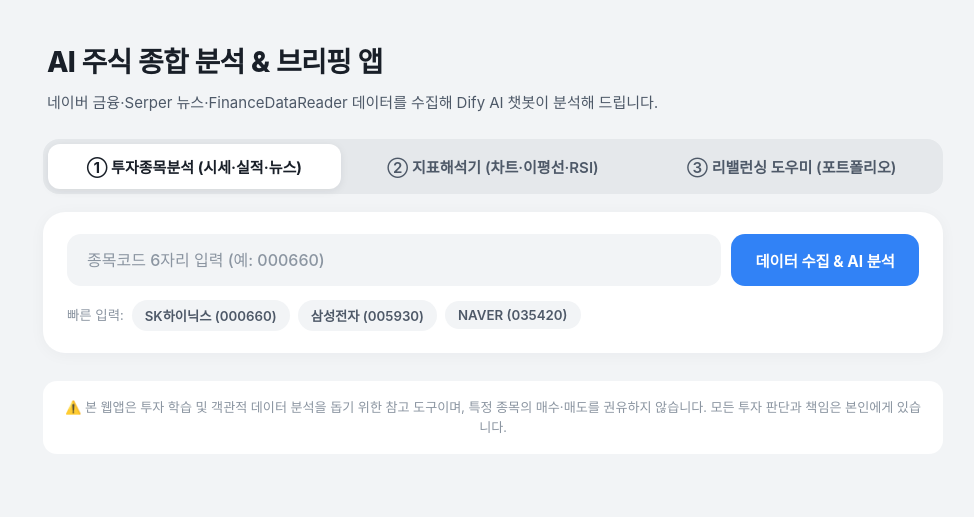
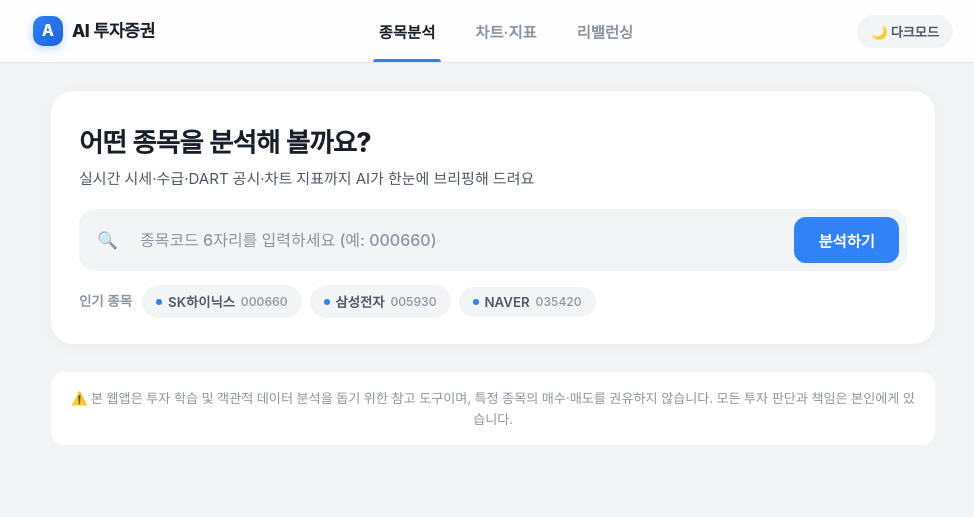
Before and after one commit to jyhy0323/investment-assistant, a Flask app: page / in a window 1280 px wide. Shown: the top 517 px of the page, without its empty margins (147-1121 px from the left). Run offline with Flask 3, Linux system fonts and the light colour scheme; some web fonts are replaced.

Commit message:
Design: Add Toss Securities sticky topbar, spotlight search, dark/light mode toggle, and cache-busting

```diff
--- a/static/app.js
+++ b/static/app.js
@@ -7,6 +7,40 @@ document.addEventListener("DOMContentLoaded", () => {
     technical: { code: "", data: null, conversationId: "" },
     rebalance: { code: "PORTFOLIO", data: null, conversationId: "" },
   };
+
+  // 테마(다크/라이트모드) 초기화 및 전환
+  const themeToggleBtn = document.getElementById("theme-toggle-btn");
+  const THEME_STORAGE_KEY = "investment_assistant_theme";
+  const applyTheme = (theme) => {
+    document.documentElement.setAttribute("data-theme", theme);
+    if (themeToggleBtn) {
+      themeToggleBtn.textContent = theme === "dark" ? "☀️ 라이트모드" : "🌙 다크모드";
+    }
+    try {
+      localStorage.setItem(THEME_STORAGE_KEY, theme);
+    } catch (_) {}
+  };
+  const savedTheme = (() => {
+    try {
+      return localStorage.getItem(THEME_STORAGE_KEY) || "light";
+    } catch (_) {
+      return "light";
+    }
+  })();
+  applyTheme(savedTheme);
+
+  if (themeToggleBtn) {
+    themeToggleBtn.addEventListener("click", () => {
+      const next = document.documentElement.getAttribute("data-theme") === "dark" ? "light" : "dark";
+      applyTheme(next);
+      if (state.fundamental.data) drawForeignDonut((state.fundamental.data.snapshot || {}).foreign_rate);
+      if (state.technical.data) {
+        drawRsiDonut((state.technical.data.price_summary || {}).rsi_14);
+        drawTechChart(activeChartSeries);
+      }
+      if (state.rebalance.data) renderRebalanceDonuts(state.rebalance.data);
+    });
+  }
 
   // 공통 요소
   const tabBtns = document.querySelectorAll(".tab-btn");
@@ -259,7 +293,7 @@ document.addEventListener("DOMContentLoaded", () => {
     // 중앙 텍스트
     ctx.textAlign = "center";
     ctx.textBaseline = "middle";
-    ctx.fillStyle = "#0f172a";
+    ctx.fillStyle = (document.documentElement.getAttribute("data-theme") === "dark" ? "#f2f4f6" : "#191f28");
     ctx.font = "bold 18px sans-serif";
     ctx.fillText(hasVal ? `${clamped.toFixed(1)}%` : "-", cx, cy - 6);
     ctx.fillStyle = "#64748b";
@@ -355,7 +389,7 @@ document.addEventListener("DOMContentLoaded", () => {
     // 중앙 텍스트
     ctx.textAlign = "center";
     ctx.textBaseline = "middle";
-    ctx.fillStyle = "#0f172a";
+    ctx.fillStyle = (document.documentElement.getAttribute("data-theme") === "dark" ? "#f2f4f6" : "#191f28");
     ctx.font = "bold 19px sans-serif";
     ctx.fillText(hasVal ? clamped.toFixed(1) : "-", cx, cy - 6);
     ctx.fillStyle = "#64748b";
@@ -758,7 +792,7 @@ document.addEventListener("DOMContentLoaded", () => {
     drawLine("ma60", "#10b981", 1.8);
     drawLine("ma20", "#f59e0b", 1.8);
     drawLine("ma5", "#ef4444", 1.8);
-    drawLine("close", "#0f172a", 2.2);
+    drawLine("close", (document.documentElement.getAttribute("data-theme") === "dark" ? "#f2f4f6" : "#191f28"), 2.2);
 
     // 마우스 호버 세로선 및 포인트 강조
     if (hoverIdx >= 0 && hoverIdx < series.length) {
@@ -773,7 +807,7 @@ document.addEventListener("DOMContentLoaded", () => {
       ctx.setLineDash([]);
 
       const item = series[hoverIdx];
-      [["close", "#0f172a"], ["ma5", "#ef4444"], ["ma20", "#f59e0b"], ["ma60", "#10b981"]].forEach(([k, c]) => {
+      [["close", (document.documentElement.getAttribute("data-theme") === "dark" ? "#f2f4f6" : "#191f28")], ["ma5", "#ef4444"], ["ma20", "#f59e0b"], ["ma60", "#10b981"]].forEach(([k, c]) => {
         if (item[k] != null) {
           ctx.fillStyle = c;
           ctx.beginPath();
@@ -1127,7 +1161,7 @@ document.addEventListener("DOMContentLoaded", () => {
 
     ctx.textAlign = "center";
     ctx.textBaseline = "middle";
-    ctx.fillStyle = "#0f172a";
+    ctx.fillStyle = (document.documentElement.getAttribute("data-theme") === "dark" ? "#f2f4f6" : "#191f28");
     ctx.font = "bold 14px sans-serif";
     ctx.fillText(centerTop, cx, cy - 7);
     ctx.fillStyle = "#64748b";
--- a/static/style.css
+++ b/static/style.css
@@ -34,14 +34,16 @@ body {
   background-color: var(--toss-bg);
   color: var(--toss-text);
   line-height: 1.6;
-  padding: 36px 18px 64px;
+  padding: 0 0 72px;
   -webkit-font-smoothing: antialiased;
   font-variant-numeric: tabular-nums;
+  transition: background-color 0.2s ease, color 0.2s ease;
 }
 
 .container {
-  max-width: 900px;
+  max-width: 920px;
   margin: 0 auto;
+  padding: 28px 18px 0;
 }
 
 /* ================= 헤더 ================= */
@@ -1238,3 +1240,272 @@ body {
     justify-content: center;
   }
 }
+
+
+/* ================= 토스증권 WTS 상단 고정 바 & 히어로 검색 ================= */
+.toss-topbar {
+  position: sticky;
+  top: 0;
+  z-index: 100;
+  background-color: rgba(255, 255, 255, 0.88);
+  backdrop-filter: blur(14px);
+  border-bottom: 1px solid var(--toss-border);
+}
+
+.topbar-inner {
+  max-width: 960px;
+  margin: 0 auto;
+  padding: 0 20px;
+  height: 62px;
+  display: flex;
+  align-items: center;
+  justify-content: space-between;
+  gap: 16px;
+}
+
+.brand-area {
+  display: flex;
+  align-items: center;
+  gap: 9px;
+  flex-shrink: 0;
+}
+
+.brand-logo {
+  display: inline-flex;
+  align-items: center;
+  justify-content: center;
+  width: 30px;
+  height: 30px;
+  border-radius: 10px;
+  background: linear-gradient(135deg, #3182f6 0%, #1b64da 100%);
+  color: #ffffff;
+  font-size: 1rem;
+  font-weight: 800;
+  box-shadow: 0 3px 10px rgba(49, 130, 246, 0.3);
+}
+
+.brand-title {
+  font-size: 1.08rem;
+  font-weight: 800;
+  letter-spacing: -0.03em;
+  color: var(--toss-text);
+}
+
+.topbar-tabs {
+  background-color: transparent;
+  padding: 0;
+  margin-bottom: 0;
+  gap: 4px;
+  height: 62px;
+  align-items: stretch;
+}
+
+.topbar-tabs .tab-btn {
+  flex: none;
+  padding: 0 18px;
+  border-radius: 0;
+  background-color: transparent;
+  box-shadow: none;
+  color: var(--toss-text-muted);
+  position: relative;
+  font-size: 0.96rem;
+}
+
+.topbar-tabs .tab-btn:hover {
+  color: var(--toss-text);
+}
+
+.topbar-tabs .tab-btn.active {
+  background-color: transparent;
+  box-shadow: none;
+  color: var(--toss-text);
+  font-weight: 800;
+}
+
+.topbar-tabs .tab-btn.active::after {
+  content: "";
+  position: absolute;
+  left: 12px;
+  right: 12px;
+  bottom: 0;
+  height: 3px;
+  background-color: var(--toss-blue);
+  border-radius: 3px 3px 0 0;
+}
+
+.theme-toggle-btn {
+  padding: 7px 14px;
+  font-family: inherit;
+  font-size: 0.82rem;
+  font-weight: 700;
+  color: var(--toss-text-sub);
+  background-color: var(--toss-bg);
+  border: none;
+  border-radius: 999px;
+  cursor: pointer;
+  flex-shrink: 0;
+  transition: all 0.15s ease;
+}
+
+.theme-toggle-btn:hover {
+  background-color: var(--toss-border);
+  color: var(--toss-text);
+}
+
+/* 히어로 스포트라이트 검색 */
+.toss-hero-search {
+  padding: 30px 28px 26px;
+  margin-bottom: 22px;
+}
+
+.hero-copy {
+  margin-bottom: 18px;
+}
+
+.hero-copy h1 {
+  font-size: 1.65rem;
+  font-weight: 800;
+  letter-spacing: -0.03em;
+  color: var(--toss-text);
+  margin-bottom: 4px;
+}
+
+.toss-search-pill {
+  display: flex;
+  align-items: center;
+  background-color: var(--toss-bg);
+  border-radius: 16px;
+  padding: 6px 6px 6px 16px;
+  border: 2px solid transparent;
+  transition: all 0.2s ease;
+}
+
+.toss-search-pill:focus-within {
+  background-color: var(--toss-surface);
+  border-color: var(--toss-blue);
+  box-shadow: 0 0 0 4px rgba(49, 130, 246, 0.14);
+}
+
+.search-icon {
+  font-size: 1.05rem;
+  opacity: 0.65;
+  margin-right: 4px;
+}
+
+.toss-search-pill input {
+  background-color: transparent !important;
+  border: none !important;
+  box-shadow: none !important;
+  padding: 10px 8px;
+}
+
+.toss-search-pill button {
+  padding: 12px 24px;
+  border-radius: 12px;
+  white-space: nowrap;
+}
+
+.quick-label {
+  font-weight: 700;
+  color: var(--toss-text-muted);
+  margin-right: 2px;
+}
+
+.example-btn {
+  display: inline-flex;
+  align-items: center;
+  gap: 6px;
+  padding: 7px 14px;
+}
+
+.example-btn span {
+  font-size: 0.76rem;
+  color: var(--toss-text-muted);
+  font-weight: 500;
+}
+
+.chip-dot {
+  width: 6px;
+  height: 6px;
+  border-radius: 50%;
+  background-color: var(--toss-blue);
+}
+
+.current-price {
+  font-size: 2.15rem;
+  font-weight: 800;
+}
+
+/* ================= 토스증권 다크모드 (Toss Securities Dark) ================= */
+[data-theme="dark"] {
+  --toss-bg: #17171c;
+  --toss-surface: #202027;
+  --toss-surface-sub: #292932;
+  --toss-text: #f2f4f6;
+  --toss-text-sub: #b0b8c1;
+  --toss-text-muted: #8b95a1;
+  --toss-border: #333540;
+  --toss-divider: #2c2e38;
+  --toss-blue: #4593fc;
+  --toss-blue-hover: #3182f6;
+  --toss-blue-soft: rgba(49, 130, 246, 0.18);
+  --toss-red: #ff5c6a;
+  --toss-red-soft: rgba(240, 68, 82, 0.18);
+  --toss-green: #22d188;
+  --toss-green-soft: rgba(3, 178, 108, 0.18);
+  --toss-amber: #ffb830;
+  --toss-amber-soft: rgba(245, 159, 0, 0.18);
+  --toss-shadow: 0 4px 20px rgba(0, 0, 0, 0.25);
+}
+
+[data-theme="dark"] .toss-topbar {
+  background-color: rgba(23, 23, 28, 0.88);
+}
+
+[data-theme="dark"] .ai-card {
+  border-color: rgba(69, 147, 252, 0.28);
+}
+
+[data-theme="dark"] .signal-box.positive {
+  color: #6ee7b7;
+}
+
+[data-theme="dark"] .signal-box.negative {
+  color: #fca5a5;
+}
+
+[data-theme="dark"] .rebal-warnings {
+  color: #fde68a;
+}
+
+[data-theme="dark"] .news-item:hover {
+  background-color: #323440;
+}
+
+[data-theme="dark"] .followup-form button {
+  background-color: var(--toss-blue);
+  color: #ffffff;
+}
+
+[data-theme="dark"] .followup-form input {
+  color: var(--toss-text);
+}
+
+@media (max-width: 720px) {
+  .topbar-inner {
+    flex-wrap: wrap;
+    height: auto;
+    padding: 12px 16px 0;
+  }
+  .topbar-tabs {
+    order: 3;
+    width: 100%;
+    height: 46px;
+    justify-content: space-around;
+    border-top: 1px solid var(--toss-divider);
+  }
+  .topbar-tabs .tab-btn {
+    padding: 0 10px;
+    font-size: 0.9rem;
+  }
+}
--- a/templates/index.html
+++ b/templates/index.html
@@ -5,46 +5,53 @@
   <meta name="viewport" content="width=device-width, initial-scale=1.0" />
   <title>AI 주식 종합 분석 앱 (Dify + FinanceDataReader)</title>
   <link rel="stylesheet" as="style" crossorigin href="https://cdn.jsdelivr.net/gh/orioncactus/pretendard@v1.3.9/dist/web/static/pretendard.min.css" />
-  <link rel="stylesheet" href="{{ url_for('static', filename='style.css') }}" />
+  <link rel="stylesheet" href="{{ url_for('static', filename='style.css', v='toss3') }}" />
 </head>
 <body>
+  <!-- 토스증권 스타일 상단 고정 네비게이션 바 -->
+  <header class="toss-topbar">
+    <div class="topbar-inner">
+      <div class="brand-area">
+        <span class="brand-logo">A</span>
+        <span class="brand-title">AI 투자증권</span>
+      </div>
+
+      <nav class="tab-nav topbar-tabs" role="tablist">
+        <button type="button" class="tab-btn active" data-tab="fundamental">종목분석</button>
+        <button type="button" class="tab-btn" data-tab="technical">차트·지표</button>
+        <button type="button" class="tab-btn" data-tab="rebalance">리밸런싱</button>
+      </nav>
+
+      <button type="button" id="theme-toggle-btn" class="theme-toggle-btn" title="다크모드 / 라이트모드 전환">
+        🌙 다크모드
+      </button>
+    </div>
+  </header>
+
   <div class="container">
-    <header class="header">
-      <h1>AI 주식 종합 분석 &amp; 브리핑 앱</h1>
-      <p class="subtitle">네이버 금융·Serper 뉴스·FinanceDataReader 데이터를 수집해 Dify AI 챗봇이 분석해 드립니다.</p>
-    </header>
-
-    <!-- 상단 탭 네비게이션 -->
-    <nav class="tab-nav" role="tablist">
-      <button type="button" class="tab-btn active" data-tab="fundamental">
-        ① 투자종목분석 (시세·실적·뉴스)
-      </button>
-      <button type="button" class="tab-btn" data-tab="technical">
-        ② 지표해석기 (차트·이평선·RSI)
-      </button>
-      <button type="button" class="tab-btn" data-tab="rebalance">
-        ③ 리밸런싱 도우미 (포트폴리오)
-      </button>
-    </nav>
-
-    <!-- 공통 검색창 구역 -->
-    <section id="search-section" class="search-section">
-      <form id="search-form" class="search-form">
+    <!-- 히어로 & 스포트라이트 검색창 -->
+    <section id="search-section" class="search-section toss-hero-search">
+      <div class="hero-copy">
+        <h1>어떤 종목을 분석해 볼까요?</h1>
+        <p class="subtitle">실시간 시세·수급·DART 공시·차트 지표까지 AI가 한눈에 브리핑해 드려요</p>
+      </div>
+      <form id="search-form" class="search-form toss-search-pill">
+        <span class="search-icon">🔍</span>
         <input
           type="text"
           id="stock-code"
           name="code"
           maxlength="6"
-          placeholder="종목코드 6자리 입력 (예: 000660)"
+          placeholder="종목코드 6자리를 입력하세요 (예: 000660)"
           autocomplete="off"
         />
-        <button type="submit" id="analyze-btn">데이터 수집 &amp; AI 분석</button>
+        <button type="submit" id="analyze-btn">분석하기</button>
       </form>
       <div class="quick-examples">
-        <span>빠른 입력:</span>
-        <button type="button" class="example-btn" data-code="000660">SK하이닉스 (000660)</button>
-        <button type="button" class="example-btn" data-code="005930">삼성전자 (005930)</button>
-        <button type="button" class="example-btn" data-code="035420">NAVER (035420)</button>
+        <span class="quick-label">인기 종목</span>
+        <button type="button" class="example-btn" data-code="000660"><i class="chip-dot"></i>SK하이닉스 <span>000660</span></button>
+        <button type="button" class="example-btn" data-code="005930"><i class="chip-dot"></i>삼성전자 <span>005930</span></button>
+        <button type="button" class="example-btn" data-code="035420"><i class="chip-dot"></i>NAVER <span>035420</span></button>
       </div>
     </section>
 
@@ -457,6 +464,6 @@
     </footer>
   </div>
 
-  <script src="{{ url_for('static', filename='app.js') }}"></script>
+  <script src="{{ url_for('static', filename='app.js', v='toss3') }}"></script>
 </body>
 </html>
```
